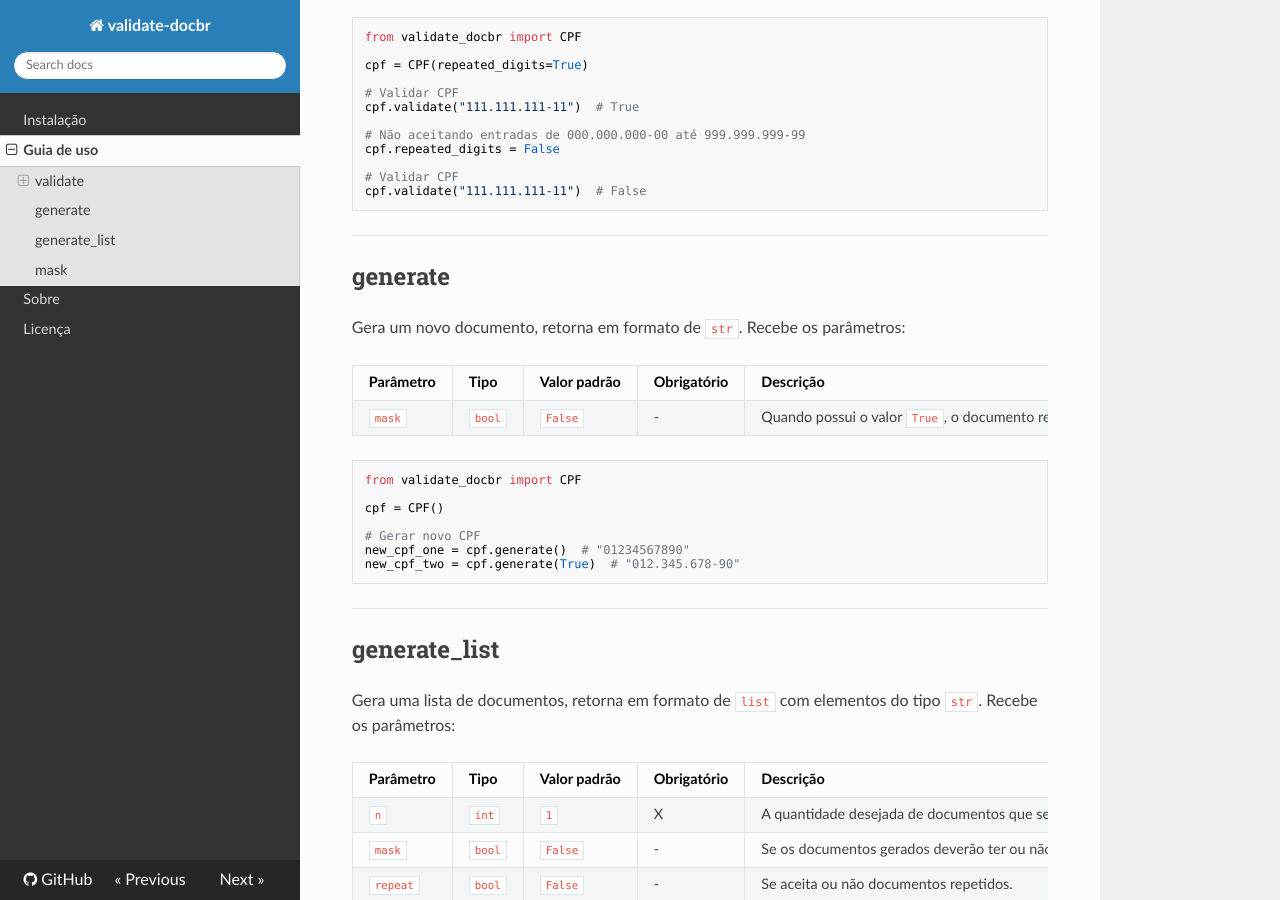
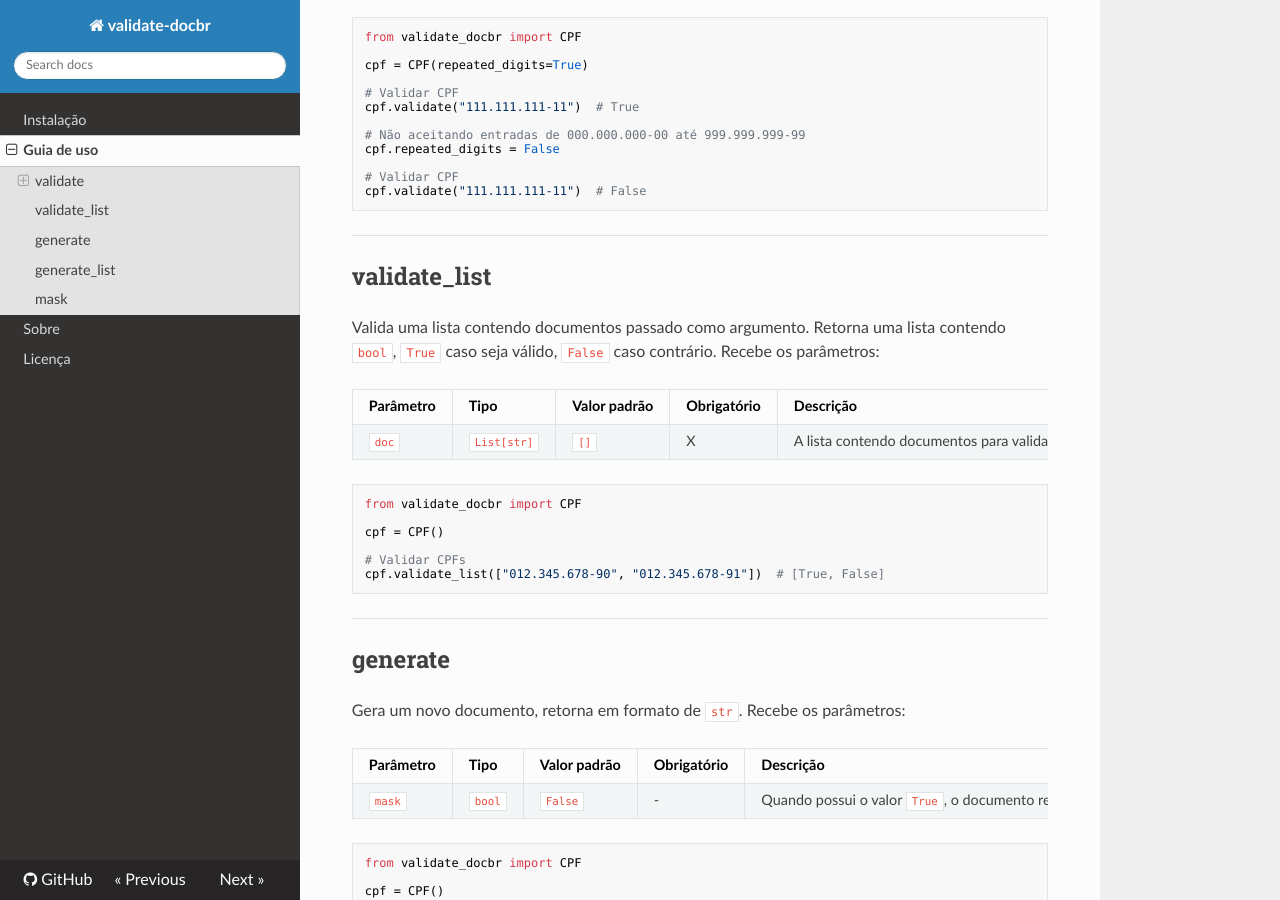
Before and after one commit to alvarofpp/validate-docbr, an MkDocs documentation site: the page built from docs/guia-de-uso.md, in a window 1280 px wide and 900 px high, scrolled down 1413 px. Built offline with MkDocs 1.6.1, drawn with Linux system fonts in a browser that asks for light colours; nearby versions of some CDN libraries.

Commit message:
adding validate_list into abstract class BaseDoc and documentation to it

````diff
--- a/docs/guia-de-uso.md
+++ b/docs/guia-de-uso.md
@@ -49,6 +49,24 @@ cpf.repeated_digits = False
 
 # Validar CPF
 cpf.validate("111.111.111-11")  # False
+```
+
+------------
+## validate_list
+
+Valida uma lista contendo documentos passado como argumento. Retorna uma lista contendo `bool`, `True` caso seja válido, `False` caso contrário. Recebe os parâmetros:
+
+| Parâmetro | Tipo | Valor padrão | Obrigatório | Descrição |
+| --------- | ---- | ----------- | ------------ | --------- |
+| `doc` | `List[str]`| `[]` | X | A lista contendo documentos para validar. |
+
+```python
+from validate_docbr import CPF
+
+cpf = CPF()
+
+# Validar CPFs
+cpf.validate_list(["012.345.678-90", "012.345.678-91"])  # [True, False]
 ```
 
 ------------
````
Also changed, not shown: 1 other file.
